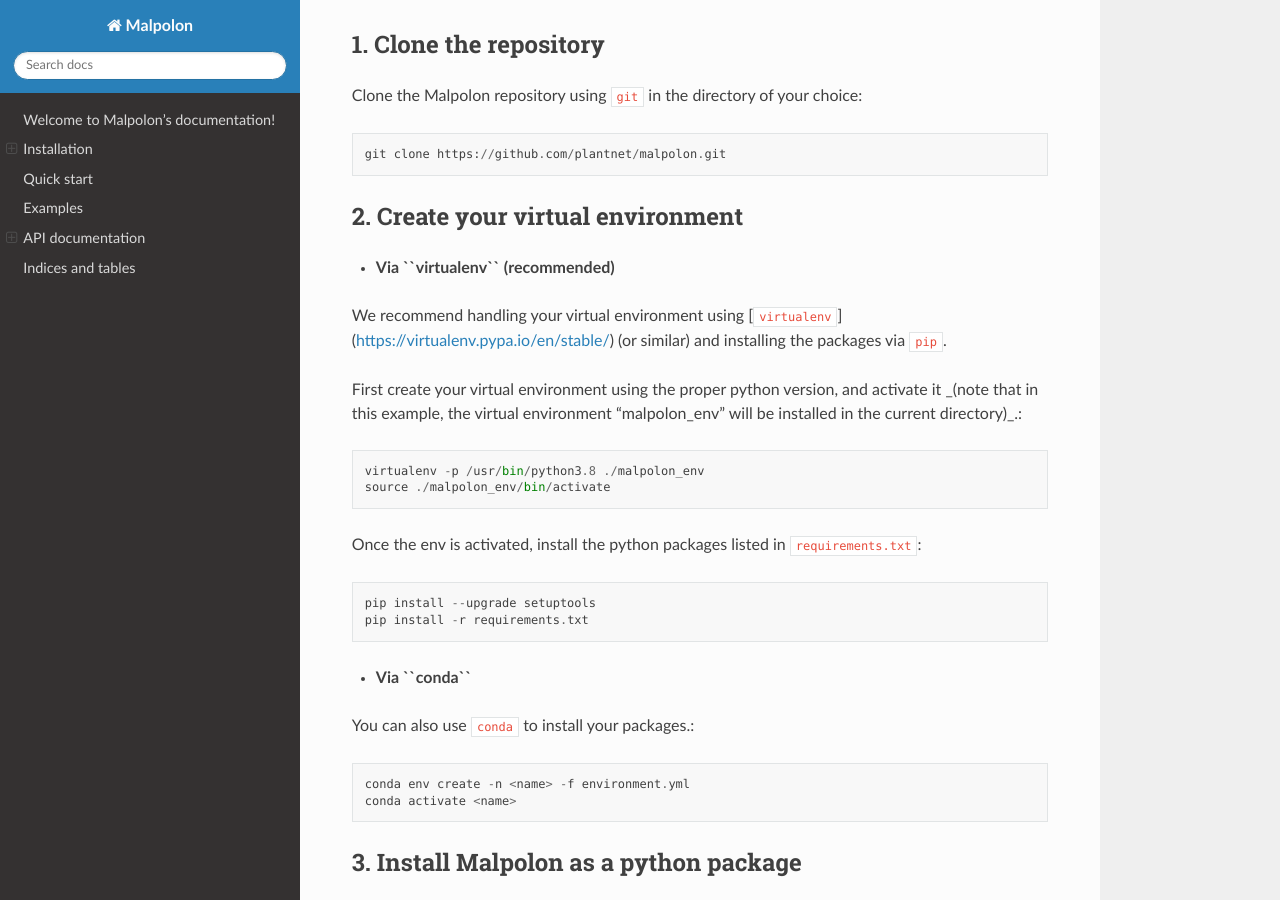
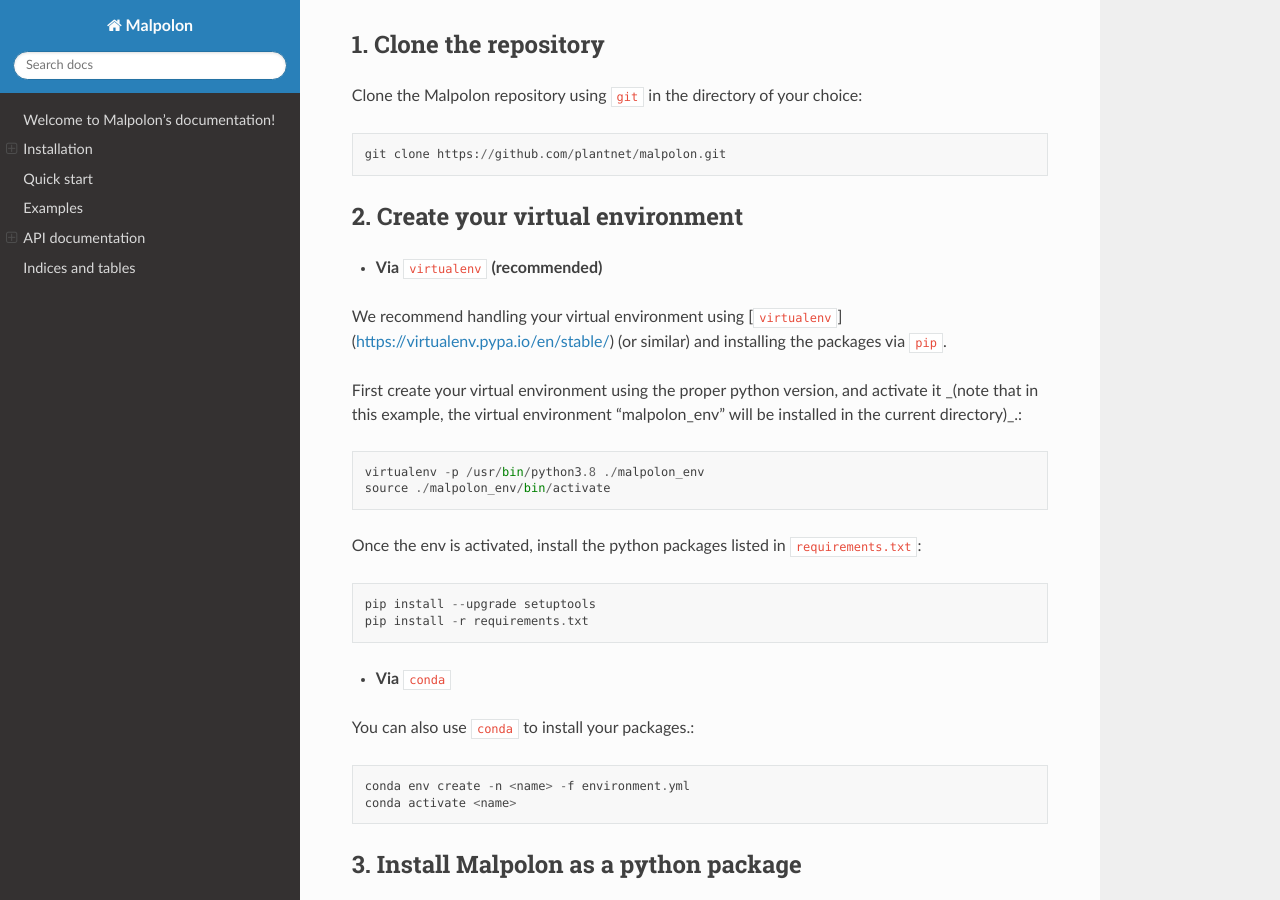
Before and after one commit to plantnet/malpolon, a Sphinx documentation site: the page built from docs/source/index.rst, in a window 1280 px wide and 900 px high, scrolled down 688 px. Built offline with Sphinx 7.4.7 and the Read the Docs theme 2.0.0, drawn with Linux system fonts in a browser that asks for light colours.

Commit message:
Improved sphinx doc

```diff
--- a/docs/source/index.rst
+++ b/docs/source/index.rst
@@ -46,7 +46,7 @@
 2. Create your virtual environment
 ----------------------------------
 
-- **Via ``virtualenv`` (recommended)**
+- **Via** ``virtualenv`` **(recommended)**
 
 We recommend handling your virtual environment using [``virtualenv``](https://virtualenv.pypa.io/en/stable/) (or similar) and installing the packages via ``pip``.
 
@@ -60,7 +60,7 @@
    pip install --upgrade setuptools
    pip install -r requirements.txt
 
-- **Via ``conda``**
+- **Via** ``conda``
 You can also use ``conda`` to install your packages.::
 
    conda env create -n <name> -f environment.yml
```
